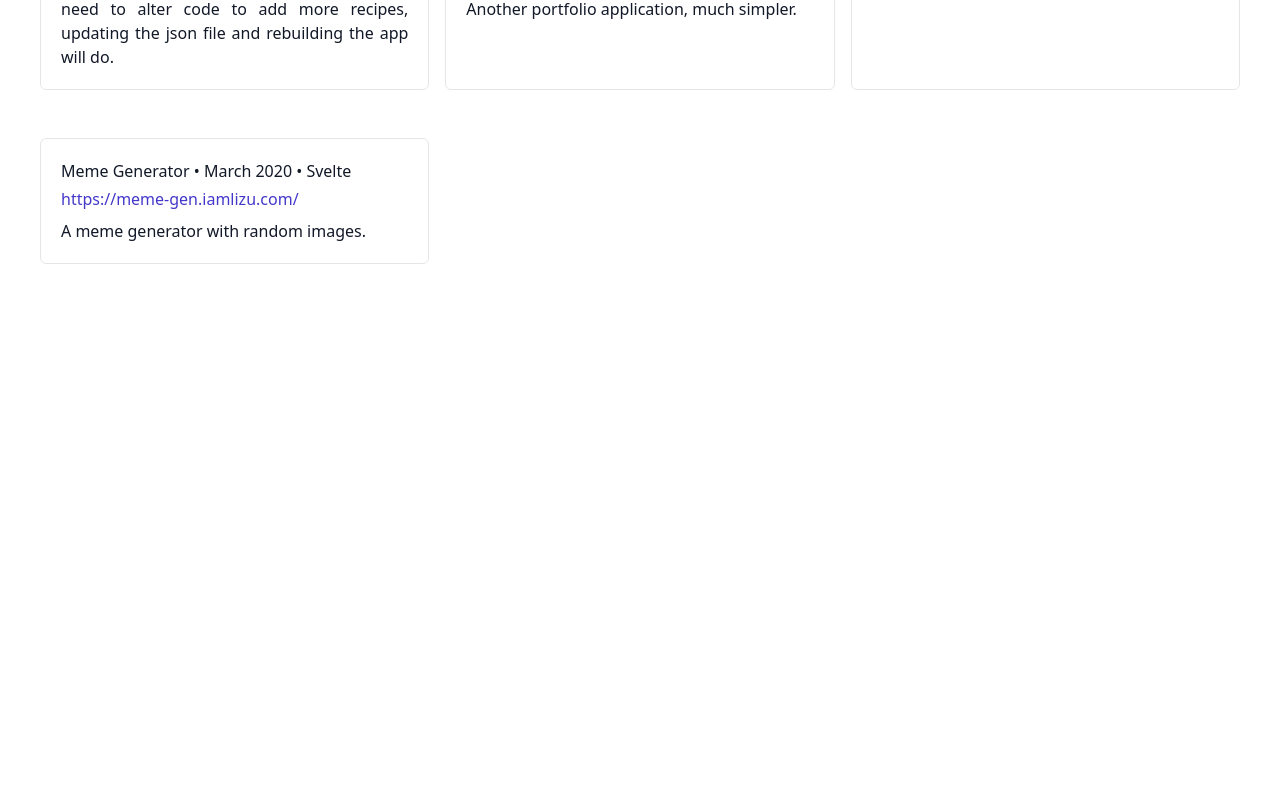
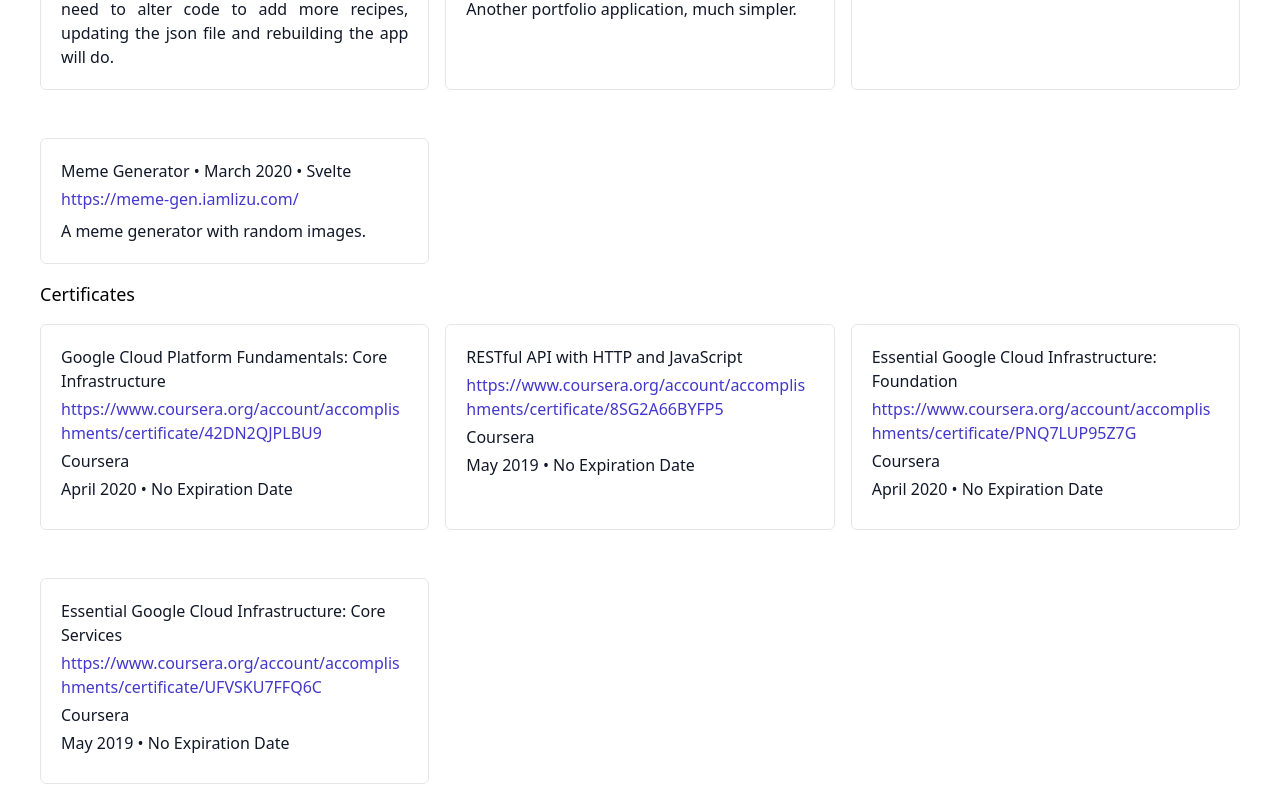
Before and after one commit to IamLizu/probable-parakeet, a React (Create React App) app: page / in a window 1280 px wide. Shown: the part 1494-2294 px from the top of the page. Before the commit the page ends 1774 px from the top, so only its background shows below. Built offline with nearby package versions, Linux system fonts and the light colour scheme.

Commit message:
added certifications

```diff
--- a/src/App.jsx
+++ b/src/App.jsx
@@ -1,3 +1,4 @@
+import Certificates from "./components/Certificates";
 import Projects from "./components/Projects";
 import { user as pUser } from "./data/about";
 
@@ -19,6 +20,7 @@ function App() {
                 </h1>
             </header>
             <Projects />
+            <Certificates />
         </div>
     );
 }
--- /dev/null
+++ b/src/components/Certificates.jsx
@@ -0,0 +1,35 @@
+import certificates from "../data/certificates.json";
+
+const certificatesConstruct = certificates.map((item) => (
+    <div
+        className="my-4 w-62 xs:w-full sm:w-64 md:w-72 lg:w-96
+        cursor-default text-gray-900
+        border-black border rounded-md border-opacity-10
+        p-5
+        hover:shadow-md"
+        key={item.url}
+    >
+        <p className="text-base">{item.name}</p>
+        <p className="mt-1">
+            <a className="text-indigo-700 break-all" href={item.cert_url}>
+                {item.cert_url}
+            </a>
+        </p>
+        <p className="mt-1">{item.issuer}</p>
+        <p className="mt-1">
+            {item.issued} • {item.expires}
+        </p>
+        <p className="text-justify mt-2 cursor-default">{item.description}</p>
+    </div>
+));
+
+export default function Certificates() {
+    return (
+        <div className="px-10">
+            <h3 className="font-medium md:text-lg">Certificates</h3>
+            <div className="grid sm:grid-cols-2 lg:grid-cols-3 grid-flow-rows gap-4">
+                {certificatesConstruct}
+            </div>
+        </div>
+    );
+}
--- /dev/null
+++ b/src/data/certificates.json
@@ -0,0 +1,30 @@
+[
+    {
+        "name": "Google Cloud Platform Fundamentals: Core Infrastructure",
+        "issuer": "Coursera",
+        "issued": "April 2020",
+        "expires": "No Expiration Date",
+        "cert_url": "https://www.coursera.org/account/accomplishments/certificate/42DN2QJPLBU9"
+    },
+    {
+        "name": "RESTful API with HTTP and JavaScript",
+        "issuer": "Coursera",
+        "issued": "May 2019",
+        "expires": "No Expiration Date",
+        "cert_url": "https://www.coursera.org/account/accomplishments/certificate/8SG2A66BYFP5"
+    },
+    {
+        "name": "Essential Google Cloud Infrastructure: Foundation",
+        "issuer": "Coursera",
+        "issued": "April 2020",
+        "expires": "No Expiration Date",
+        "cert_url": "https://www.coursera.org/account/accomplishments/certificate/PNQ7LUP95Z7G"
+    },
+    {
+        "name": "Essential Google Cloud Infrastructure: Core Services",
+        "issuer": "Coursera",
+        "issued": "May 2019",
+        "expires": "No Expiration Date",
+        "cert_url": "https://www.coursera.org/account/accomplishments/certificate/UFVSKU7FFQ6C"
+    }
+]
```
